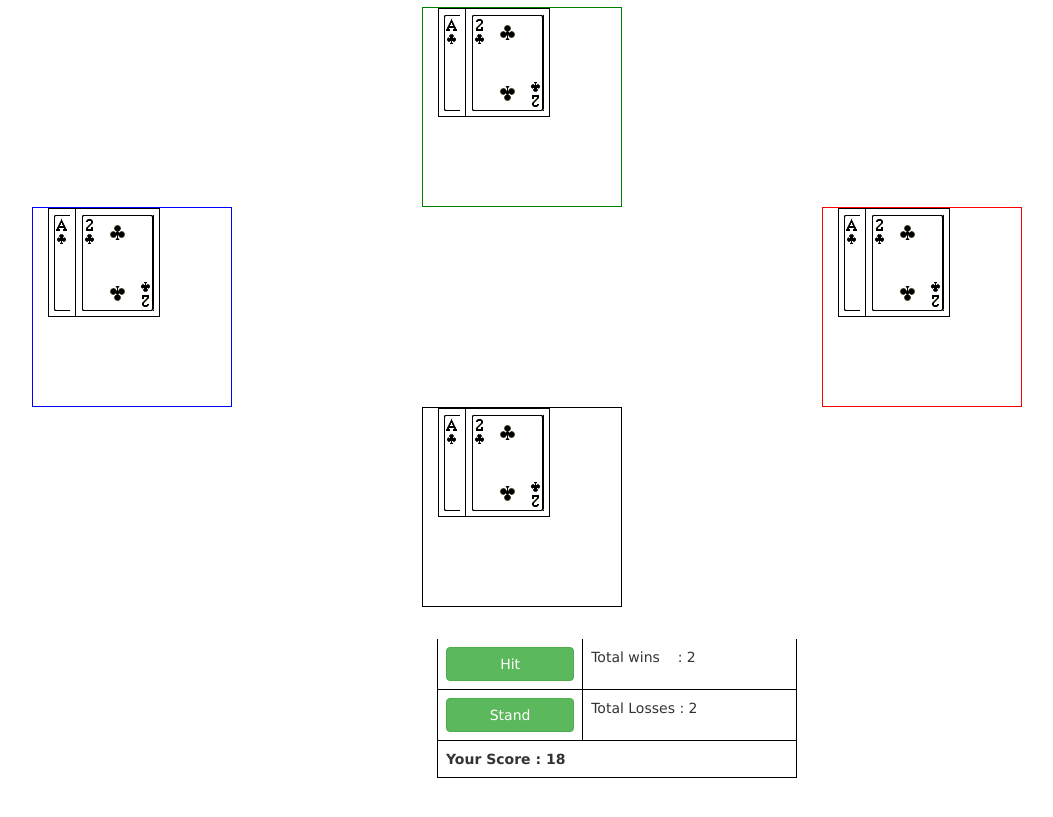
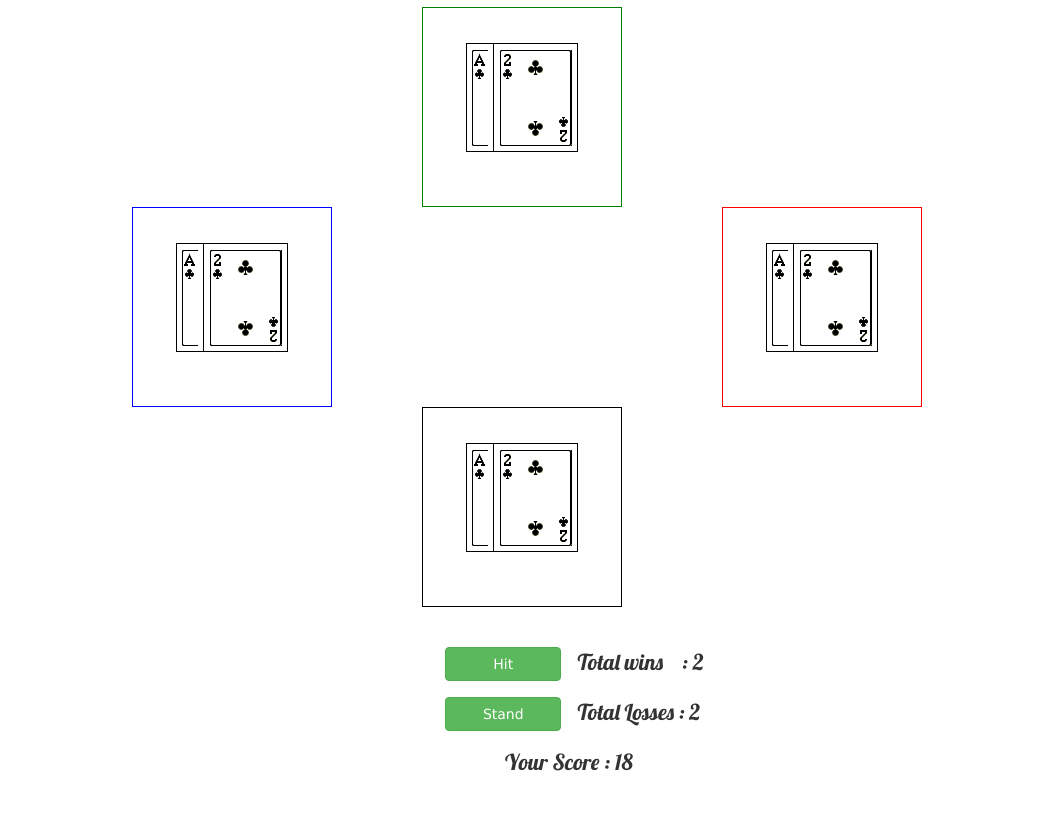
Before and after one commit to Chaitra0209/473, a plain HTML site: page project_my_2/homepage.html in a window 1280 px wide. Shown: the part 113-930 px from the top of the page, without its empty margins (23-1076 px from the left). Drawn offline with nearby package versions, Linux system fonts and the light colour scheme.

Commit message:
removed borders and made cards centred

```diff
--- a/project_my_2/css/style1.css
+++ b/project_my_2/css/style1.css
@@ -8,20 +8,24 @@
 .three{
 
     position: relative;
-    left: 200px;
+    left: 100px;
     border-color:red;
 
 }
 
 .one {
+
   border-color:green;
 }
 
 .two {
+  position: relative;
+    left: 100px;
   border-color:blue;
 }
 
 .four {
+
   border-color:black;
 }
 h1{
@@ -29,11 +33,45 @@ h1{
 }
 
 
-
+.textstyle{
+  font-family: 'Lobster', cursive; font-weight: 200;font-size: 22px;
+}
 
 /*the following code for no borders for bottom table results*/
 /*http://stackoverflow.com/questions/8875367/remove-row-lines-in-twitter-bootstrap*/
 
-table.table, .table td {
+/*table.table, .table td {
      border-top: none !important;
  }
+ --> */
+
+/*select any td element that is a child of any element with a class name of "result" */
+ .result td{
+     border: none !important;
+ }
+
+
+/*Select any table element that has a class name of "result" */
+table.table.result{
+     border: none !important;
+ }
+
+
+ .scores{
+
+    position: relative;
+    left: 60px;
+
+}
+
+
+
+  #test {
+    /*margin: 0 auto; */
+    border: 20px; /* or margin: 0 auto 0 auto */
+  }
+
+.makingmiddle{
+
+    width: 50%; margin: 35px auto;
+}
--- a/project_my_2/homepage.html
+++ b/project_my_2/homepage.html
@@ -6,6 +6,7 @@
 <link href="css/bootstrap.min.css" rel="stylesheet">
 <link href="css/style.css" rel="stylesheet">
 <link href="css/style1.css" rel="stylesheet">
+<link href='http://fonts.googleapis.com/css?family=Lobster' rel='stylesheet' type='text/css'>
 </head>
 <body>
 
@@ -19,9 +20,9 @@
 <div class="col-md-4">
 
 </div>
-<div class="col-md-4 one">
+<div class="col-md-4 one" >
 <!--one -->
-<table title="Half Card">
+<table class="makingmiddle" title="Half Card">
 
     <tr>
 
@@ -50,7 +51,7 @@
 <div class="row" >
 <div class="col-md-4 two">
 <!--two -->
-<table title="Half Card">
+<table class="makingmiddle"  title="Half Card">
 
     <tr>
 
@@ -71,7 +72,7 @@
 </div>
 <div class="col-md-4 three">
 <!--three -->
-<table title="Half Card">
+<table class="makingmiddle"  title="Half Card">
 
     <tr>
 
@@ -99,7 +100,7 @@
 
 <div class="col-md-4 four">
 <!-- four -->
-<table title="Half Card">
+<table class="makingmiddle" title="Half Card">
 
     <tr>
 
@@ -126,29 +127,29 @@
 <div class="col-md-4">
 </div>
 
-<div class="col-md-4 result">
+<div class="col-md-4">
 
 
 
-<table class="table" border="white">
+<table class="table result" border="white">
    <tbody>
       <tr>
-        <td class="result1" colspan="2">
+        <td colspan="2">
            <button type="button" class="btn btn-success btn-block"> Hit</button>
          </td>
-         <td class="result1" colspan="2">Total wins &nbsp &nbsp: 2</td>
+         <td class="textstyle" colspan="2">Total wins &nbsp &nbsp: 2</td>
 
       </tr>
       <tr>
          <td colspan="2">
             <button type="button" class="btn btn-success btn-block">Stand</button>
          </td>
-         <td>Total Losses : 2</td>
+         <td class="textstyle">Total Losses : 2</td>
 
       </tr>
       <br>
       <tr>
-         <td colspan="3"><b> Your Score : 18 </b></td>
+         <td class="textstyle scores" colspan="3"> Your Score : 18 </td>
 
 
       </tr>
```
